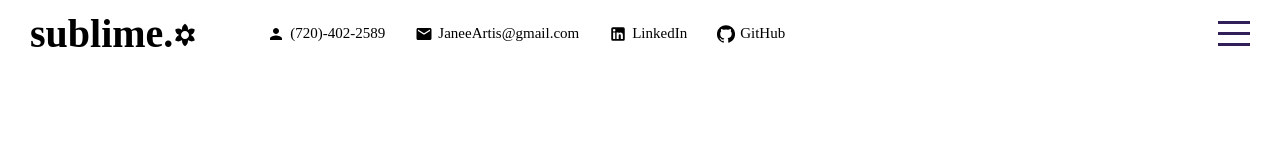
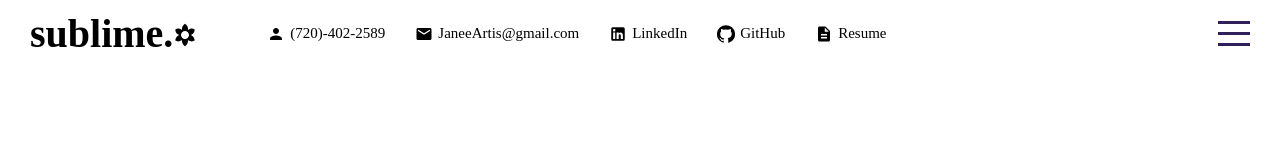
Before and after one commit to janeeart/React-Portfolio, a React (Create React App) app: page / in a window 1280 px wide. Shown: the top 160 px of the page. Built offline with nearby package versions, Linux system fonts and the light colour scheme; a web font is replaced by a local one.

Commit message:
career services updates

```diff
--- a/src/components/aboutme/Aboutme.jsx
+++ b/src/components/aboutme/Aboutme.jsx
@@ -8,7 +8,7 @@ export default function Aboutme() {
                 </div>
                 <div className="right">
                     <h2 className="title">My Story.</h2>
-                    <p>I'm an arts and culture enthusiast turned coder and I will soon hold a certificate in full stack web technologies from the University of Denver’s coding bootcamp. I am passionate about collaborating with others to develop meaningful web applications for users of diverse backgrounds and I'm excited to leverage my skills to build improved web experiences for all users. When I'm not learning code, I am exploring the city and mountains with my partner, James, and my dog, Kymba.</p>
+                    <p>I'm an arts and culture enthusiast turned front-end web developer with a passion for collaborating with others to create accessible and interactive experiences for people of diverse communities. I hold a certificate from the University of Denver in full stack web technologies, including JavaScript, Git, and MERN Stack: MongoDB, Express.js, React.js, and Node.js. I've gained intercultural competence and practiced inclusive engagement through my international and domestic work experiences. I recently worked on a team of four to develop an app that allows users to search for information on their favorite music artists, including the artists’ upcoming events and their biography. I am excited to leverage my skills and background to build improved web experiences for all users.</p>
             </div>
 
 
--- a/src/components/topbar/Topbar.jsx
+++ b/src/components/topbar/Topbar.jsx
@@ -2,6 +2,7 @@ import "./topbar.scss"
 import {FilterVintage, Person, Mail} from "@material-ui/icons";
 import LinkedInIcon from '@material-ui/icons/LinkedIn';
 import GitHubIcon from '@material-ui/icons/GitHub';
+import DescriptionIcon from '@material-ui/icons/Description';
 
 export default function Topbar({ menuOpen, setMenuOpen }) {
     return (
@@ -25,6 +26,10 @@ export default function Topbar({ menuOpen, setMenuOpen }) {
                     <GitHubIcon className="icon"/>
                     <span><a href="https://github.com/janeeart">GitHub</a></span>
                     </div>
+                    <div className="itemContainer">
+                    <DescriptionIcon className="icon"/>
+                    <span><a href="https://docs.google.com/document/d/1ZZieQtwlmE4KWoLvibz4Qm8UDyOxY1v7oADfVhTCw_w/edit">Resume</a></span>
+                    </div>
                 </div>
 
                 <div className="right">
--- a/src/components/works/Works.jsx
+++ b/src/components/works/Works.jsx
@@ -9,7 +9,7 @@ export default function Works() {
             id: 1,
             icon: "./assets/music.png",
             title: "Artist Master",
-            desc: "A web application for music lovers to find information, including biography and upcoming events, for a chosen music artist.",
+            desc: "A web application for music lovers to find information, including biography and upcoming events, for a chosen music artist. Technologies used in this project include JavaScript, Bulma, and TicketMaster API and AudioDB.",
             img: "./assets/artistmaster.png",
             deployed: "https://edodgion.github.io/Project-1-Global-Music/",
             github: "https://github.com/janeeart/Project-1-Global-Music"
@@ -19,7 +19,7 @@ export default function Works() {
             id: 2,
             icon: "./assets/drink.png",
             title: "Five O'Clock Somewhere",
-            desc: "A web application for adult beverage connoisseurs who want to find and save cocktail recipes by searching for ingredients or cocktail names.",
+            desc: "A web application for adult beverage connoisseurs who want to find and save cocktail recipes by searching for ingredients or cocktail names. Technologies used in this project include JavaScript, Express.js, Node.js, MySQL, GitKraken, Adobe Dreamweaver, Moqups, and Cocktail DB.",
             img: "./assets/5oclock.png",
             deployed:"https://pure-plains-23888.herokuapp.com/",
             github: "https://github.com/janeeart/5-0-Clock-Drink-Generator"
--- a/src/components/works/works.scss
+++ b/src/components/works/works.scss
@@ -81,7 +81,7 @@
 
                     .leftContainer{
                         width: 90%;
-                        height: 70%;
+                        height: 80%;
                         display: flex;
                         flex-direction: column;
                         justify-content: space-evenly;
```
